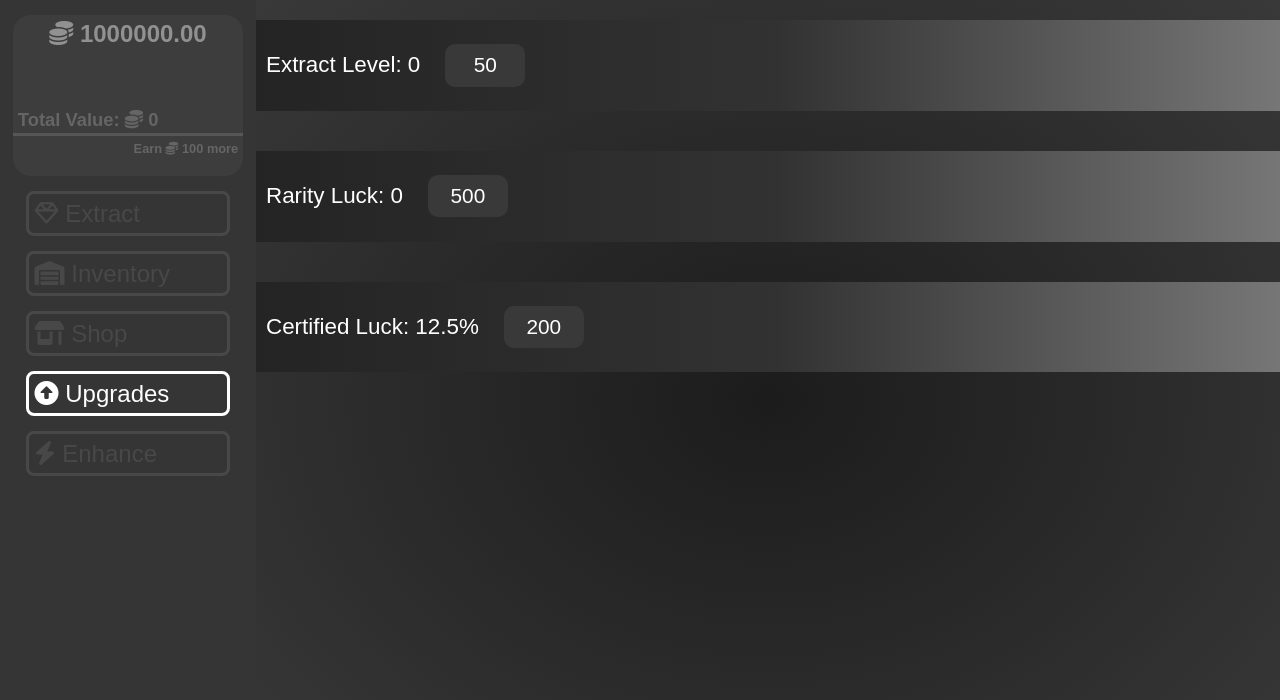
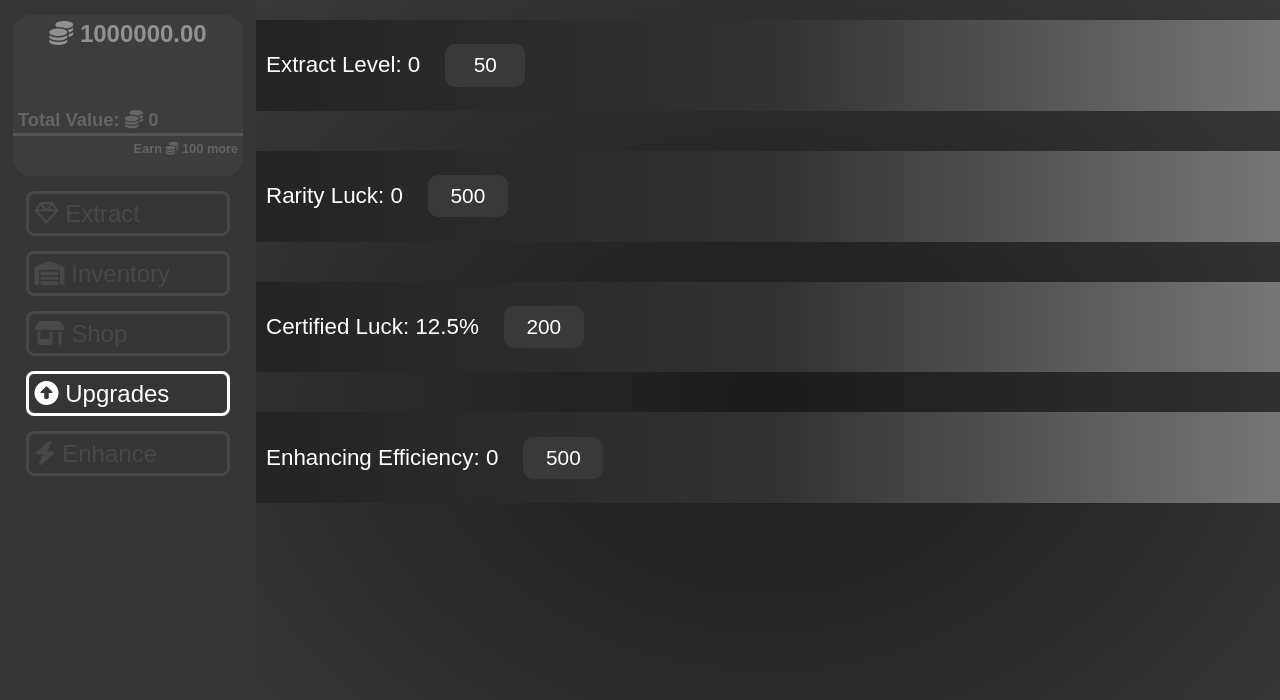
Before and after one commit to AsherLeffler/artifactClicker, a React (Vite) app: page / in a window 1280 px wide. Both pictures are taken after a click on the button "Upgrades". Shown: the top 700 px of the page. Built offline with nearby package versions, Linux system fonts and the light colour scheme; a web font is replaced by a local one.

Commit message:
Added New Upgrade

```diff
--- a/src/App.css
+++ b/src/App.css
@@ -812,7 +812,7 @@
   width: 100%;
   height: 80px;
   bottom: 0;
-  background-color: orange;
+  background: linear-gradient(180deg, rgb(255, 187, 61), orange, rgb(255, 136, 0), rgb(255, 106, 0));
 }
 @keyframes tractorBeamMiss {
   0% {
--- a/src/App.jsx
+++ b/src/App.jsx
@@ -33,11 +33,14 @@ function App() {
   const [currentCertifiedPrice, setCurrentCertifiedPrice] = useState(200);
   const [currentLuckPrice, setCurrentLuckPrice] = useState(500);
   const [currentCoinsPrice, setCurrentCoinsPrice] = useState(50);
+  const [currentEnhancePrice, setCurrentEnhancePrice] = useState(500);
   const [upgradeAtMax0, setUpgradeAtMax0] = useState(false);
   const [upgradeAtMax1, setUpgradeAtMax1] = useState(false);
   const [upgradeAtMax2, setUpgradeAtMax2] = useState(false);
+  const [upgradeAtMax3, setUpgradeAtMax3] = useState(false);
   const [max, setMax] = useState(0.3);
   const [min, setMin] = useState(0.05);
+  const [enhancingEfficiency, setEnhancingEfficiency] = useState(200);
 
   useEffect(() => {
     if (totalValue >= levelValue) {
@@ -160,17 +163,22 @@ function App() {
             setCurrentCertifiedPrice={setCurrentCertifiedPrice}
             setCurrentLuckPrice={setCurrentLuckPrice}
             setCurrentCoinsPrice={setCurrentCoinsPrice}
+            setCurrentEnhancePrice={setCurrentEnhancePrice}
             currentCoinsPrice={currentCoinsPrice}
             currentLuckPrice={currentLuckPrice}
             currentCertifiedPrice={currentCertifiedPrice}
+            currentEnhancePrice={currentEnhancePrice}
             upgradeAtMax0={upgradeAtMax0}
             upgradeAtMax1={upgradeAtMax1}
             upgradeAtMax2={upgradeAtMax2}
+            upgradeAtMax3={upgradeAtMax3}
             setUpgradeAtMax0={setUpgradeAtMax0}
             setUpgradeAtMax1={setUpgradeAtMax1}
             setUpgradeAtMax2={setUpgradeAtMax2}
+            setUpgradeAtMax3={setUpgradeAtMax3}
             setMax={setMax}
             setMin={setMin}
+            setEnhancingEfficiency={setEnhancingEfficiency}
           />
         );
       case "enhanceBtn":
@@ -183,6 +191,7 @@ function App() {
             setTotalValue={setTotalValue}
             setValueProgress={setValueProgress}
             valueProgress={valueProgress}
+            enhancingEfficiency={enhancingEfficiency}
           />
         );
       default:
--- a/src/components/EnhancePage.jsx
+++ b/src/components/EnhancePage.jsx
@@ -8,6 +8,7 @@ const EnhancePage = ({
   setTotalValue,
   setValueProgress,
   valueProgress,
+  enhancingEfficiency,
 }) => {
   const [selectItemActive, setSelectItemActive] = useState(false);
   const [activeEnhanceItem, setActiveEnhanceItem] = useState(null);
@@ -74,7 +75,7 @@ const EnhancePage = ({
               } else {
                 setEnhanceProgress((prevProgress) => prevProgress + 1);
               }
-            }, 200);
+            }, enhancingEfficiency);
           }
         } else {
           if (enhanceProgressInterval) {
@@ -138,7 +139,7 @@ const EnhancePage = ({
                                 return newProgress;
                               }
                             });
-                          }, 200);
+                          }, enhancingEfficiency);
                         }
                       } else {
                         if (enhanceProgressInterval) {
@@ -191,7 +192,7 @@ const EnhancePage = ({
                                 return newProgress;
                               }
                             });
-                          }, 200);
+                          }, enhancingEfficiency);
                         }
                       } else {
                         if (enhanceProgressInterval) {
--- a/src/components/UpgradesPage.jsx
+++ b/src/components/UpgradesPage.jsx
@@ -8,21 +8,27 @@ const UpgradesPage = ({
   currentCertifiedPrice,
   currentLuckPrice,
   currentCoinsPrice,
+  currentEnhancePrice,
   upgradeAtMax0,
   upgradeAtMax1,
   upgradeAtMax2,
+  upgradeAtMax3,
   setUpgradeAtMax0,
   setUpgradeAtMax1,
   setUpgradeAtMax2,
+  setUpgradeAtMax3,
   setCurrentCertifiedPrice,
   setCurrentLuckPrice,
   setCurrentCoinsPrice,
+  setCurrentEnhancePrice,
   setMax,
   setMin,
+  setEnhancingEfficiency,
 }) => {
   const [coinsCantBuy, setCoinsCantBuy] = useState(false);
   const [luckCantBuy, setLuckCantBuy] = useState(false);
   const [certifiedCantBuy, setCertifiedCantBuy] = useState(false);
+  const [enhanceCantBuy, setEnhanceCantBuy] = useState(false);
   const buyCoins = () => {
     if (currentCoinsPrice !== "Max") {
       if (balance >= currentCoinsPrice) {
@@ -154,6 +160,41 @@ const UpgradesPage = ({
       }
     }
   };
+  const buyEnhance = () => {
+    if (currentEnhancePrice !== "Max") {
+      if (balance >= currentEnhancePrice) {
+        setBalance((prevBalance) => prevBalance - currentEnhancePrice);
+        switch (currentEnhancePrice) {
+          case 500: {
+            setCurrentEnhancePrice(2500);
+            setEnhancingEfficiency(180);
+            break;
+          }
+          case 2500: {
+            setCurrentEnhancePrice(15000);
+            setEnhancingEfficiency(160);
+            break;
+          }
+          case 15000: {
+            setCurrentEnhancePrice(120000);
+            setEnhancingEfficiency(140);
+            break;
+          }
+          case 120000: {
+            setCurrentEnhancePrice("Max");
+            setEnhancingEfficiency(120);
+            setUpgradeAtMax3(true);
+            break;
+          }
+        }
+      } else {
+        setEnhanceCantBuy(true);
+        setTimeout(() => {
+          setEnhanceCantBuy(false);
+        }, 500);
+      }
+    }
+  };
   const findMaxCoins = () => {
     switch (currentCoinsPrice) {
       case 50:
@@ -204,6 +245,20 @@ const UpgradesPage = ({
         return "50%";
     }
   };
+  const findEnhancePrice = () => {
+    switch (currentEnhancePrice) {
+      case 500:
+        return 0;
+      case 2500:
+        return 1;
+      case 15000:
+        return 2;
+      case 120000:
+        return 3;
+      case "Max":
+        return 4;
+    }
+  };
   return (
     <div className="rightPage upgrades">
       <div className="upgradesWrapper">
@@ -240,6 +295,17 @@ const UpgradesPage = ({
             {currentCertifiedPrice}
           </button>
         </div>
+        <div className="upgradeCont">
+          <p>{`Enhancing Efficiency: ${findEnhancePrice()}`}</p>
+          <button
+            onClick={buyEnhance}
+            className={`${upgradeAtMax3 ? "max" : "notMax"} ${
+              enhanceCantBuy ? "red" : (upgradeAtMax3 ? "" : "blue")
+            }`}
+          >
+            {currentEnhancePrice}
+          </button>
+        </div>
       </div>
     </div>
   );
```
